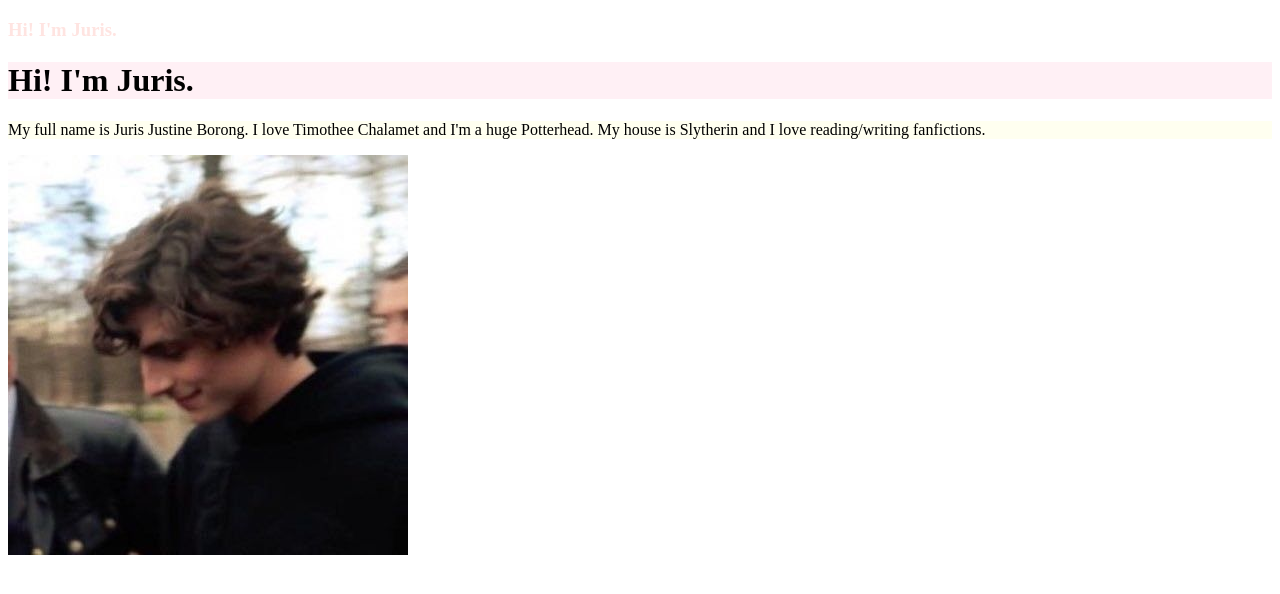
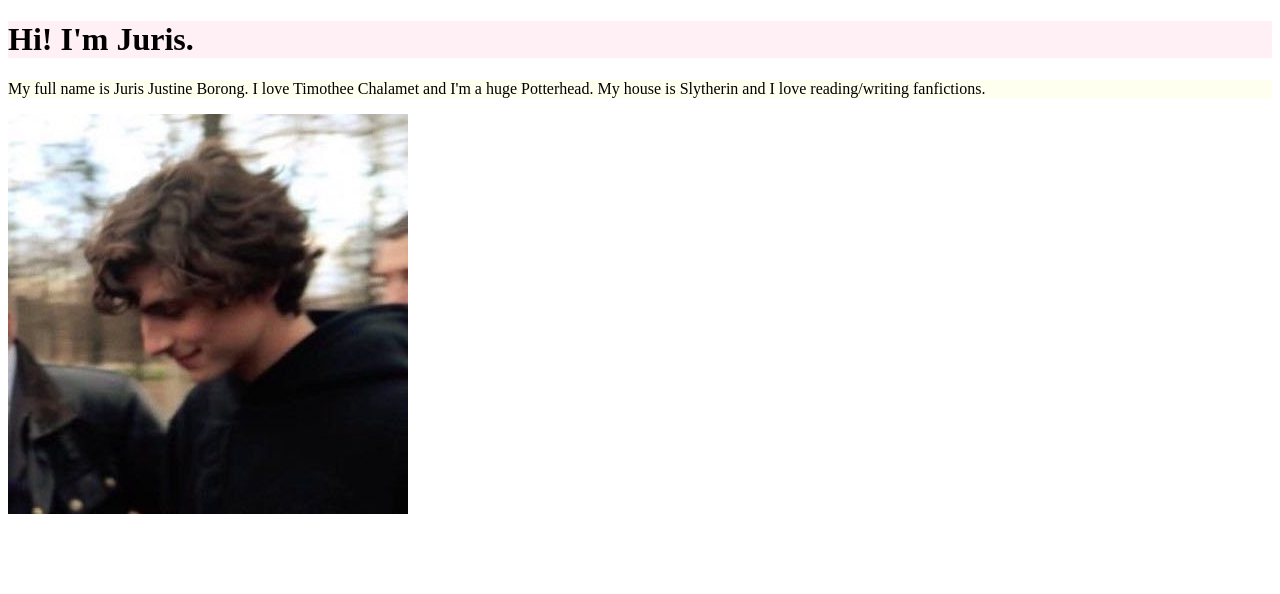
Before and after one commit to bjurisjustine/myfirztpage, a plain HTML site: page index.html in a window 1280 px wide. Drawn offline with Linux system fonts and the light colour scheme.

Commit message:
Update index.html

```diff
--- a/index.html
+++ b/index.html
@@ -2,7 +2,6 @@
 <html>
 <body>
 
-<h3 style="color:MistyRose;">Hi! I'm Juris.</h3>
   <h1 style="background-color:LavenderBlush;">Hi! I'm Juris.</h1>
 
 <p style="background-color:Ivory;">
```
